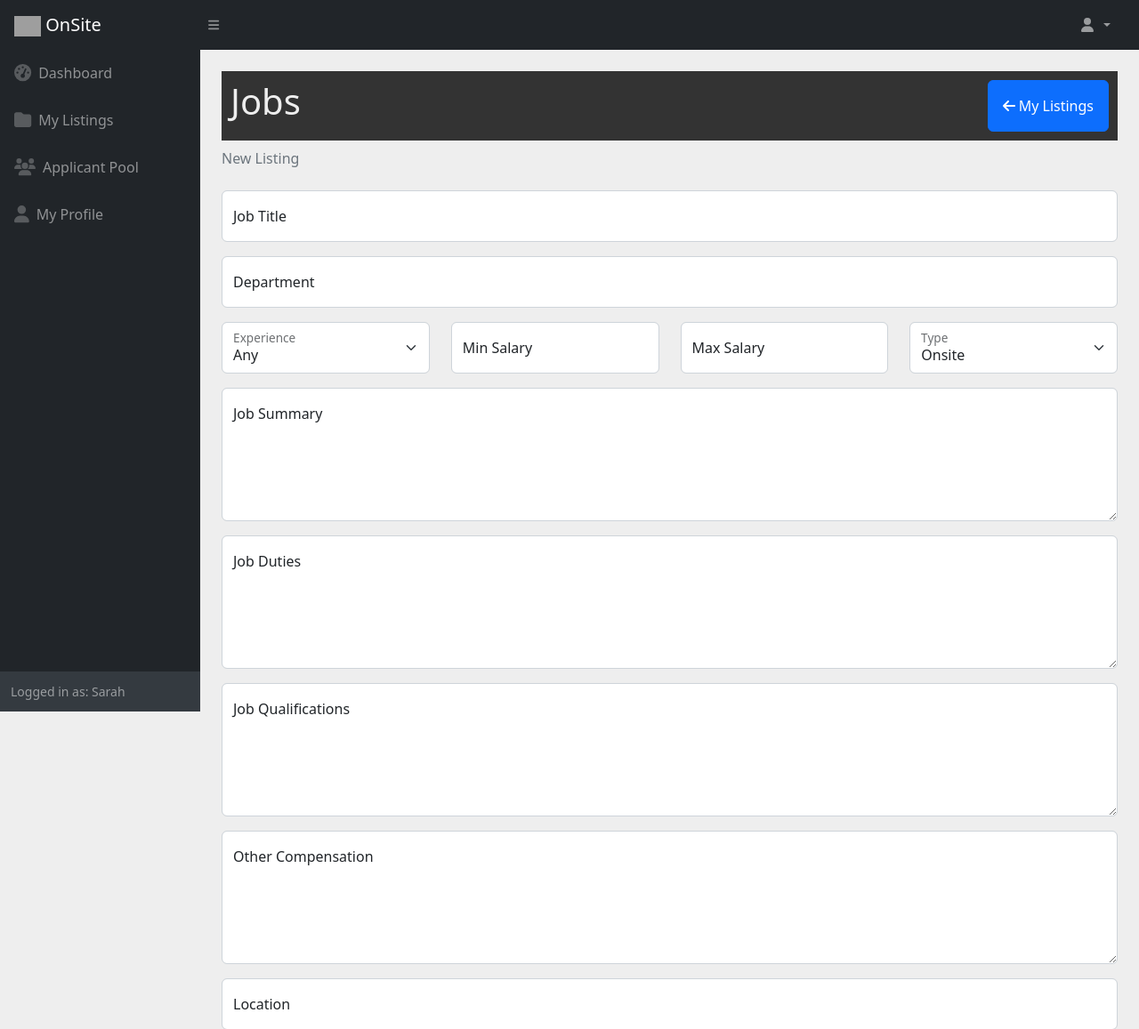
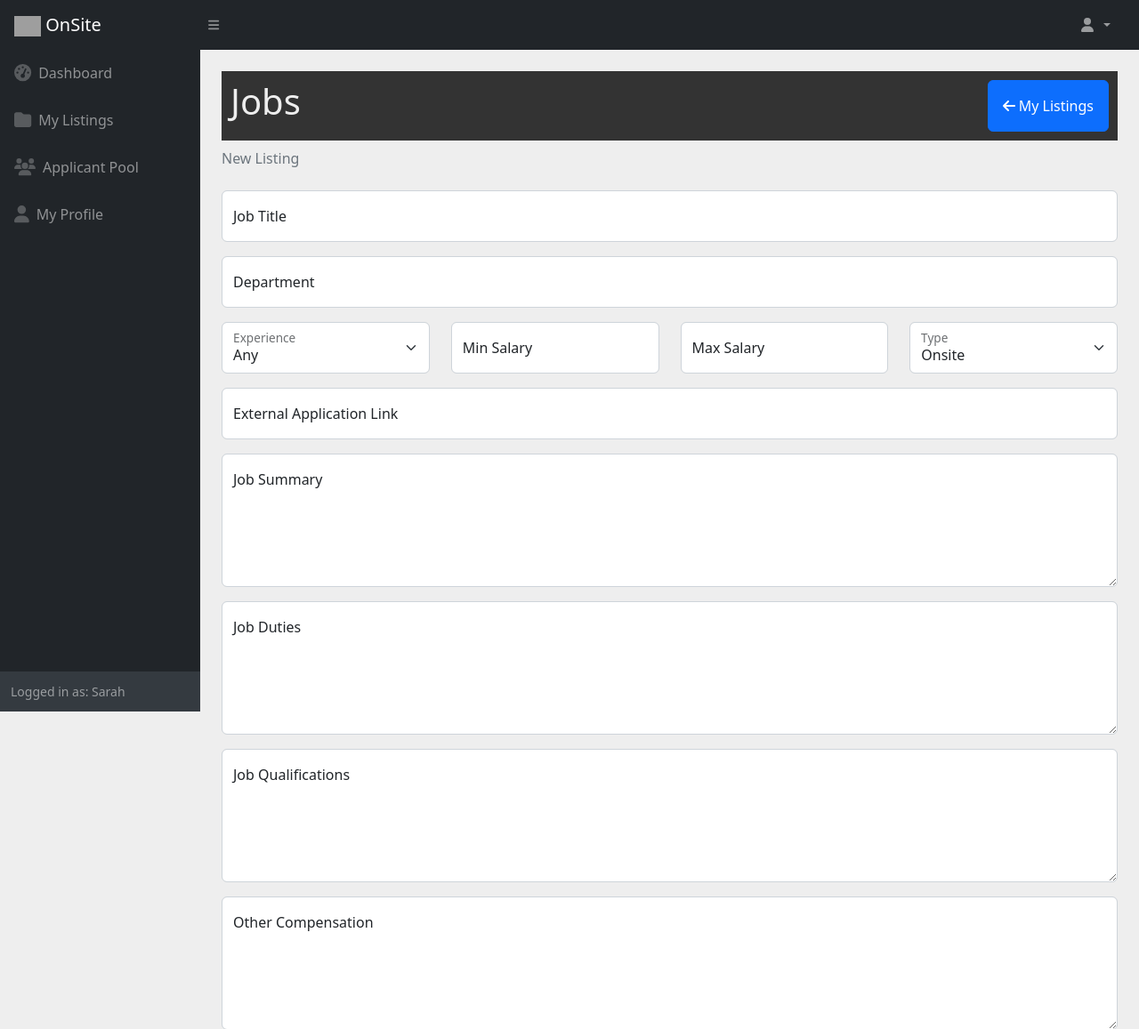
Before and after one commit to adrian007i/onsite, a Django app: page /recruiter/new_job in a window 1280 px wide. Shown: the top 1157 px of the page at 89% size. Run offline with Django 5.2, Linux system fonts and the light colour scheme; a user stored in the database is signed in; some libraries are stand-ins or nearby versions; grey boxes are pictures that could not be loaded.

Commit message:
external application link

```diff
--- a/app/models/job.py
+++ b/app/models/job.py
@@ -31,6 +31,7 @@ class JobHead(models.Model):
     draft = models.BooleanField(default=False)
     created_by =  models.ForeignKey(User, on_delete=models.SET_NULL,null=True,  related_name="created_by")
     hybrid = models.BooleanField(default=False)
+    external_link = models.CharField(max_length=255, null=True)
 
     # def __str__(self):
     #     return self.title
--- a/app/recuiter/views.py
+++ b/app/recuiter/views.py
@@ -202,6 +202,12 @@ def new_job_ajax(request):
         jh.created_by_id = request.user.id
         jh.hybrid = request.POST.get('hybrid')
 
+        if request.POST.get('external_link').strip() == "":
+            jh.external_link = None
+        else:
+            jh.external_link = request.POST.get('external_link')
+
+
         jh.save()
 
         if request.POST.get("id"):
--- a/templates/recruiter/job_template.html
+++ b/templates/recruiter/job_template.html
@@ -94,6 +94,12 @@
                                     <label>Type</label>
                                 </div>
                             </div>
+                        </div>
+
+                        <div class="form-floating mb-3" id="external_link">
+                            <input type="text" class="form-control" name="external_link" placeholder="External Application Link" value = "{% if job.external_link %}{{job.external_link}}{% endif %}"/>
+                            <label for="external_link">External Application Link</label>
+                            <div class="invalid-feedback"></div>
                         </div>
 
                         <div class="form-floating mb-3" id="summary">
```
Also changed, not shown: templates/public/job.html (+9 -3 lines).
